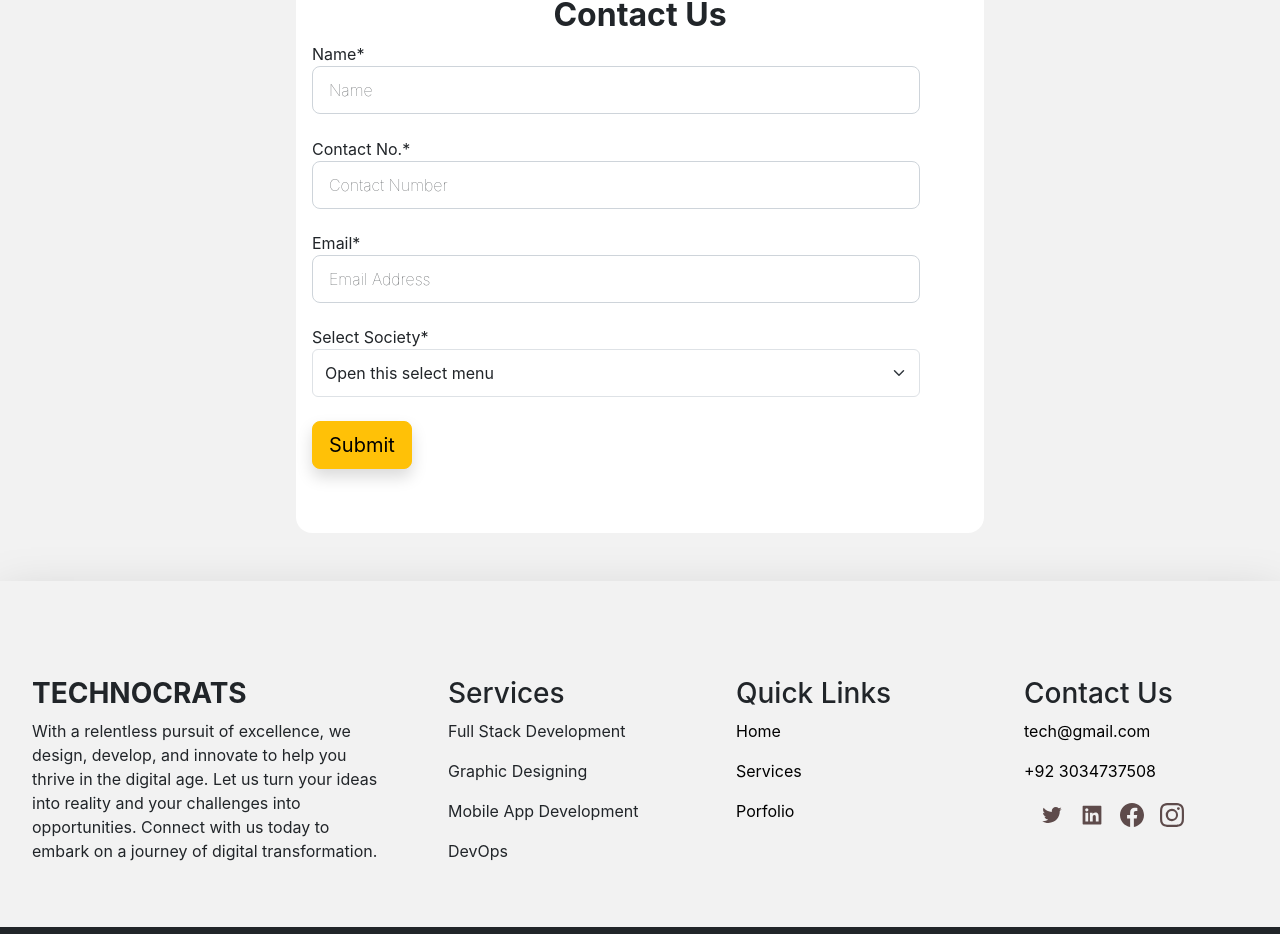
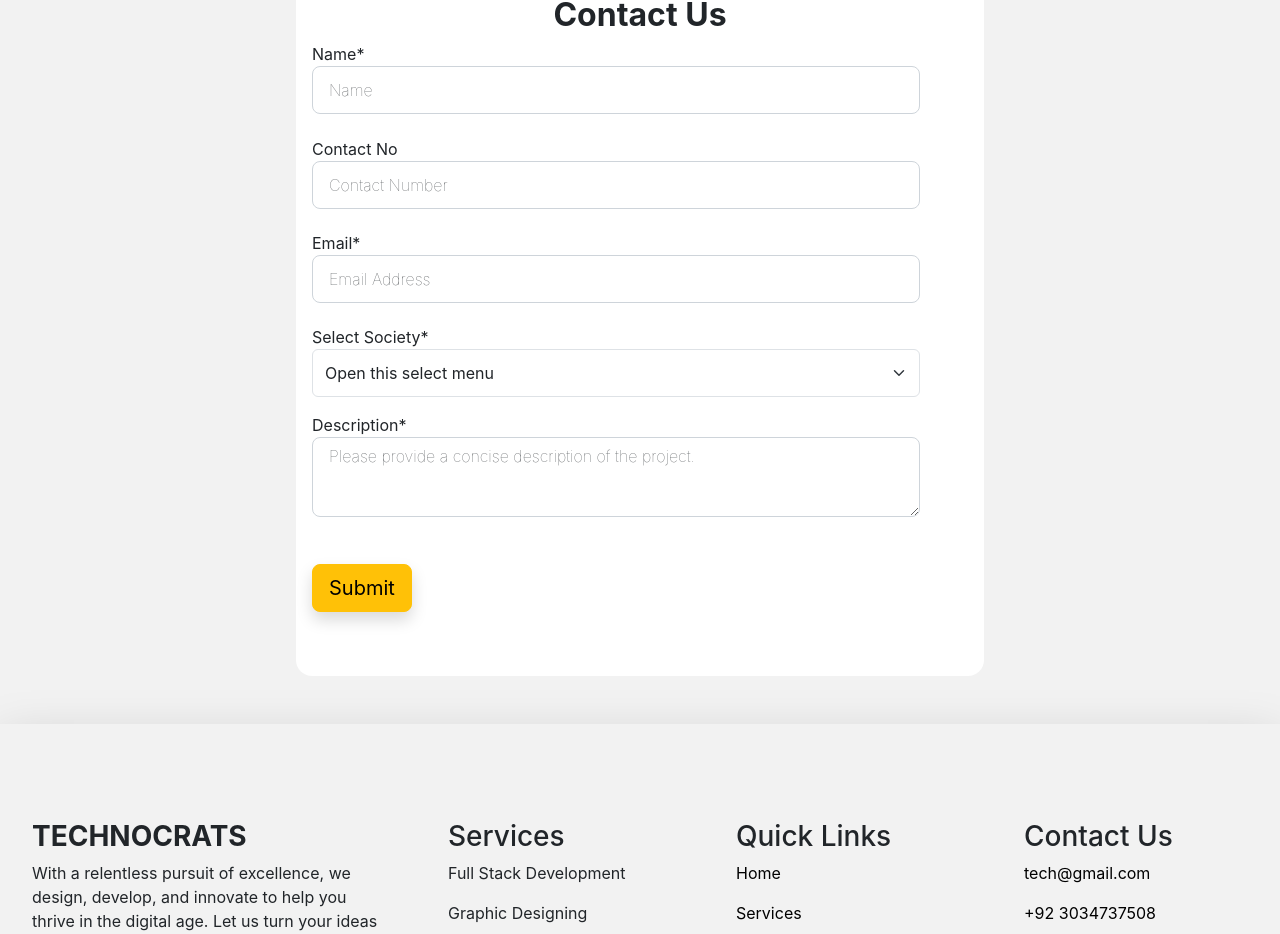
Before and after one commit to technocrats-portfolio/Technocrats, a React (Create React App) app: page / in a window 1280 px wide. Shown: the part 4494-5428 px from the top of the page. Built offline with nearby package versions, Linux system fonts and the light colour scheme.

Commit message:
Add EMail setup

```diff
--- a/src/Home.jsx
+++ b/src/Home.jsx
@@ -77,8 +77,7 @@ const Home = () => {
   const form = useRef();
   const sendEmail = (e) => {
     e.preventDefault();
-
-    emailjs.sendForm('service_wruolwk', 'template_zg5u38k', e.target, 'u-XYTvIbVtz2HVSiT')
+emailjs.sendForm('service_j4qp323', 'template_1kitx3b', e.target, 'zbnOMBcyn0XAVvb5p')
     // e.target.reset();
   };
 
@@ -330,8 +329,8 @@ const Home = () => {
 
                       <div className="row">
                         <div className="contact-input-feild">
-                          <label htmlFor="" className="ml-1">Contact No.*</label>
-                          <input type="tel" className="form-control  contact-input-feild-sub" id="contact-input-height" name="contactno" placeholder="Contact Number" maxLength={11} minLength={11} required></input>
+                          <label htmlFor="" className="ml-1">Contact No</label>
+                          <input type="tel" className="form-control  contact-input-feild-sub" id="contact-input-height" name="contactno" placeholder="Contact Number" maxLength={11} minLength={11} ></input>
                         </div>
                         <div className="contact-input-feild">
                           <label htmlFor="" className="ml-1">Email*</label>
@@ -353,14 +352,31 @@ const Home = () => {
 
                           <select name="service" class="form-select contact-input-feild-sub" aria-label="Default select example" required>
                             <option selected>Open this select menu</option>
-                            <option value="Technical Recruitment">Bits&Bytes</option>
-                            <option value="DevSecOps">Shaoor Society</option>
-                            <option value="Content Writing"> Islamic Society</option>
-                            <option value="Software Quality Assurance"> Blood Donor</option>
+                            <option value="Web Development">Web Development</option>
+                            <option value="App Development">App Development</option>
+                            <option value="Graphics">Graphics</option>
+                            <option value="DevOps">DevOps</option>
+                            <option value="Others">Others</option>
                           </select>
                         </div>
                       </div>
+                      <div className="row mt-3">
+                        <div className="contact-input-feild">
+                          <label htmlFor="" className="ml-1">Description*</label>
+                          <textarea
+                            type="text"
+                            name="description"
+                            id="exampleFormControlTextarea1"
+                            rows="3"
+                            className="form-control contact-input-feild-sub"
+                            placeholder="Please provide a concise description of the project."
+                            required
 
+                          />
+                        </div>
+
+
+                      </div>
 
                       <button
                         type="submit"
```
